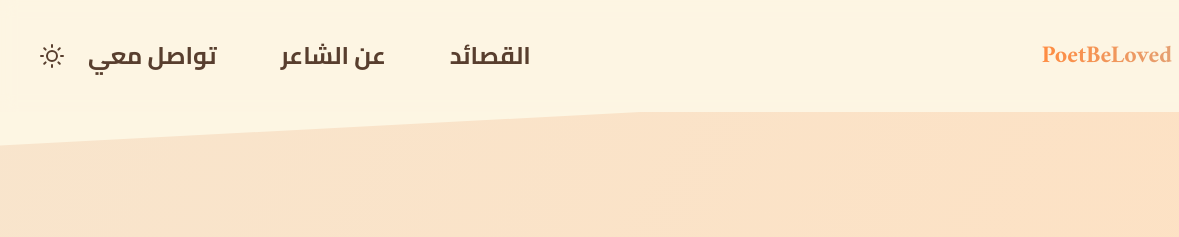
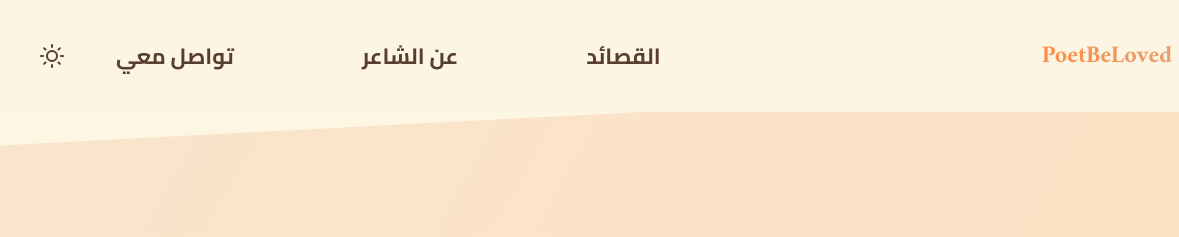
Before and after one commit to Eslam1Osama/poetry-portfolio-eslam, a plain HTML site: page index.html in a window 1280 px wide. Shown: the top 237 px of the page, 0-1179 px from the left. Drawn offline with nearby package versions, Linux system fonts and the light colour scheme.

Commit message:
Update index.html

```diff
--- a/index.html
+++ b/index.html
@@ -344,7 +344,7 @@
           filter: blur(32px);
           opacity: 0.45;
           mix-blend-mode: lighten;
-          animation: aboutAuroraMove 18s linear infinite alternate;
+          animation: aboutAuroraMove 10s linear infinite alternate;
         }
         .about-aurora-bg .aurora1 {
           width: 60vw; height: 30vw;
@@ -371,6 +371,46 @@
           100% { transform: translateY(0) scaleX(1); }
         }
 
+        /* Responsive header nav improvements */
+        @media (min-width: 768px) {
+          .main-nav {
+            display: flex;
+            align-items: center;
+            justify-content: center;
+            gap: 3.5rem;
+            flex: 1 1 0%;
+            min-width: 0;
+          }
+          .main-nav .nav-link {
+            white-space: nowrap;
+            font-size: 1.25rem;
+            padding-left: 1.25rem;
+            padding-right: 1.25rem;
+            min-width: 0;
+            text-align: center;
+          }
+        }
+        @media (min-width: 1024px) {
+          .main-nav {
+            gap: 4.5rem;
+          }
+          .main-nav .nav-link {
+            font-size: 1.375rem;
+            padding-left: 1.75rem;
+            padding-right: 1.75rem;
+          }
+        }
+        @media (max-width: 1023px) and (min-width: 768px) {
+          .main-nav {
+            gap: 2.25rem;
+          }
+          .main-nav .nav-link {
+            font-size: 1.1rem;
+            padding-left: 0.75rem;
+            padding-right: 0.75rem;
+          }
+        }
+
     </style>
 </head>
 <body class="antialiased">
@@ -391,7 +431,7 @@
                     <span class="font-amiri text-2xl font-bold text-gradient">PoetBeLoved</span>
                 </a>
                 <div class="flex items-center gap-4">
-                     <div class="hidden md:flex items-center gap-16 text-2xl font-bold">
+                     <div class="hidden md:flex main-nav items-center font-bold">
                         <a href="#poems" class="nav-link py-2">القصائد</a>
                         <a href="#about" class="nav-link py-2">عن الشاعر</a>
                         <a href="#contact" class="nav-link py-2">تواصل معي</a>
```
